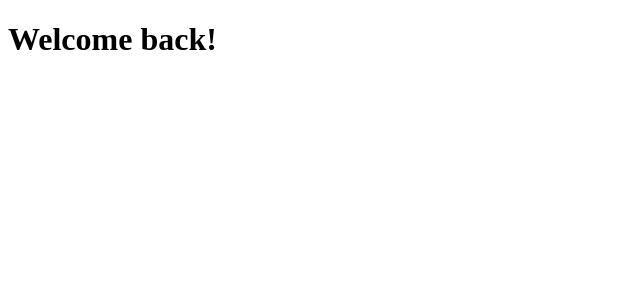
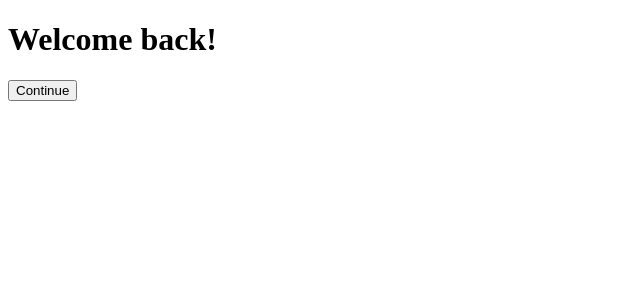
Before and after one commit to sangjy15/React_for_Beginner, a React (Create React App) app in the folder react-app/: page / in a window 1280 px wide. Shown: the top 300 px of the page, without its empty margins (0-640 px from the left). Built offline with nearby package versions, Linux system fonts and the light colour scheme.

Commit message:
add component

```diff
--- a/react-app/src/App.js
+++ b/react-app/src/App.js
@@ -1,8 +1,9 @@
-
+import Button from "./Button";
 function App() {
     return (
         <div>
             <h1>Welcome back!</h1>
+            <Button text={"Continue"}/>
         </div>
     );
 }
--- /dev/null
+++ b/react-app/src/Button.js
@@ -0,0 +1,4 @@
+function Button({text}){
+    return <button>{text}</button>
+}
+export default Button;
```
